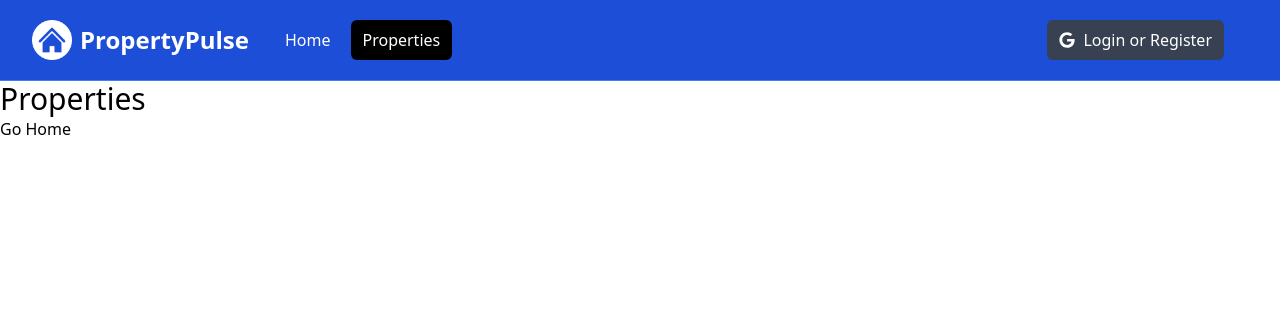
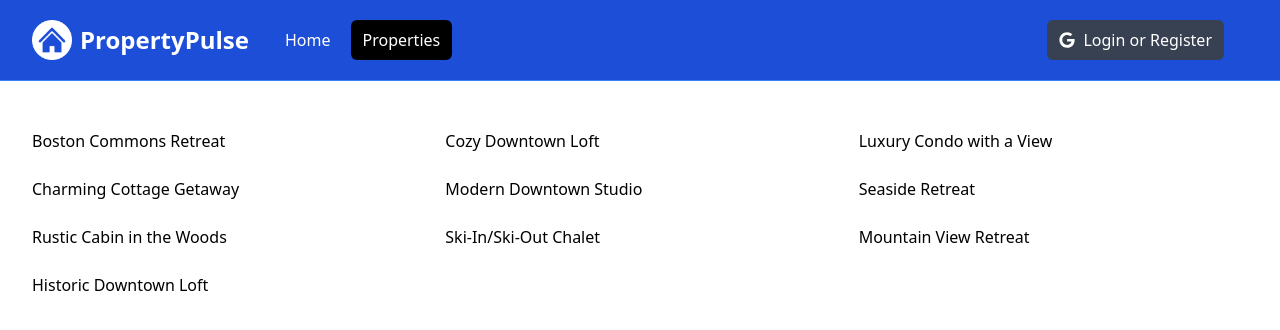
Before and after one commit to SilvesterSpath/nextjs_app, a Next.js app: page /properties in a window 1280 px wide. Shown: the top 330 px of the page. Built offline with nearby package versions, Linux system fonts and the light colour scheme.

Commit message:
listing property names

```diff
--- a/app/properties/page.jsx
+++ b/app/properties/page.jsx
@@ -1,15 +1,17 @@
-'use client';
-
 import Link from 'next/link';
 import properties from '@/data/properties.json';
 
 const PropertiesPage = () => {
-  console.log(properties);
   return (
-    <div>
-      <h1 className='text-3xl'>Properties</h1>
-      <Link href='/'>Go Home</Link>
-    </div>
+    <section className='px-4 py-6'>
+      <div className='container-xl lg:container m-auto px-4 py-6'>
+        <div className='grid grid-cols-1 md:grid-cols-3 gap-6'>
+          {properties.map((item) => (
+            <div>{item.name}</div>
+          ))}
+        </div>
+      </div>
+    </section>
   );
 };
 
```
